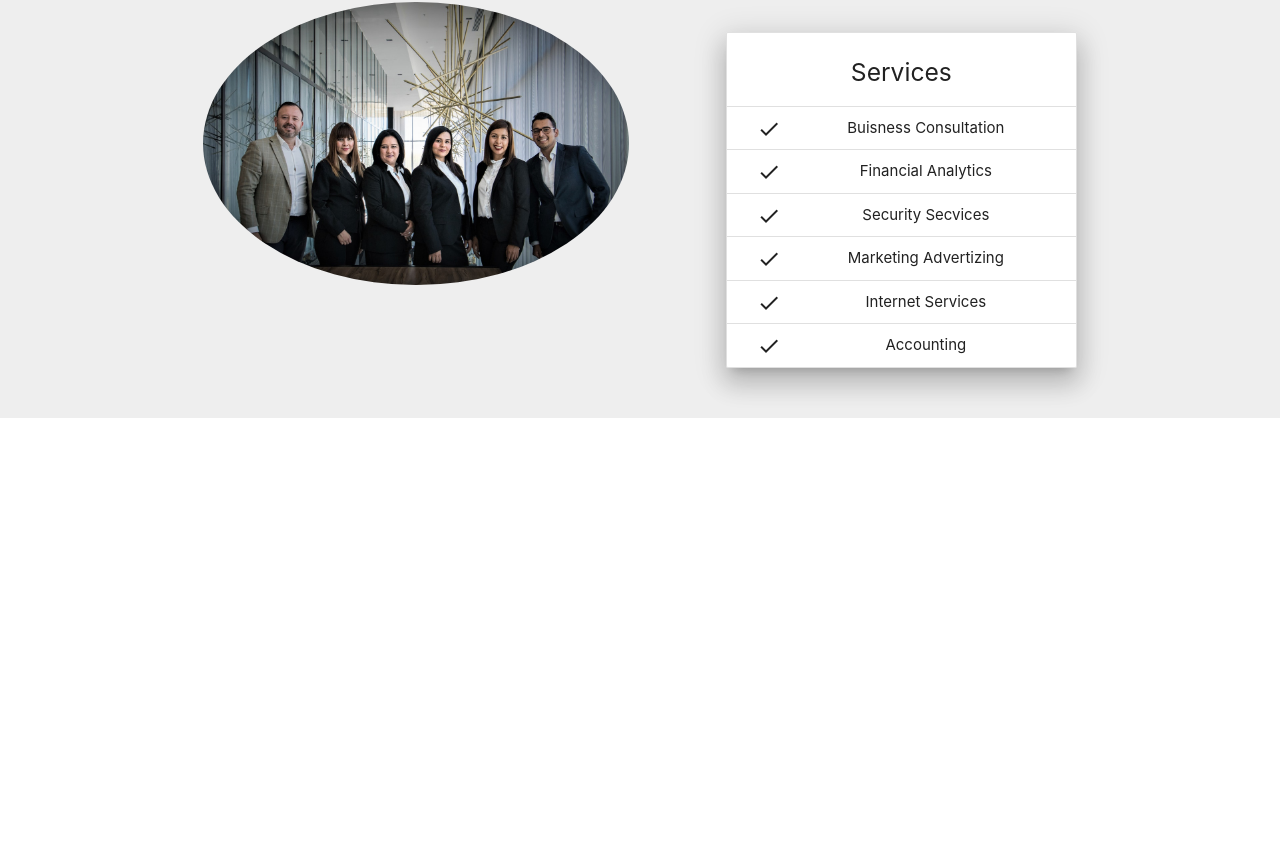
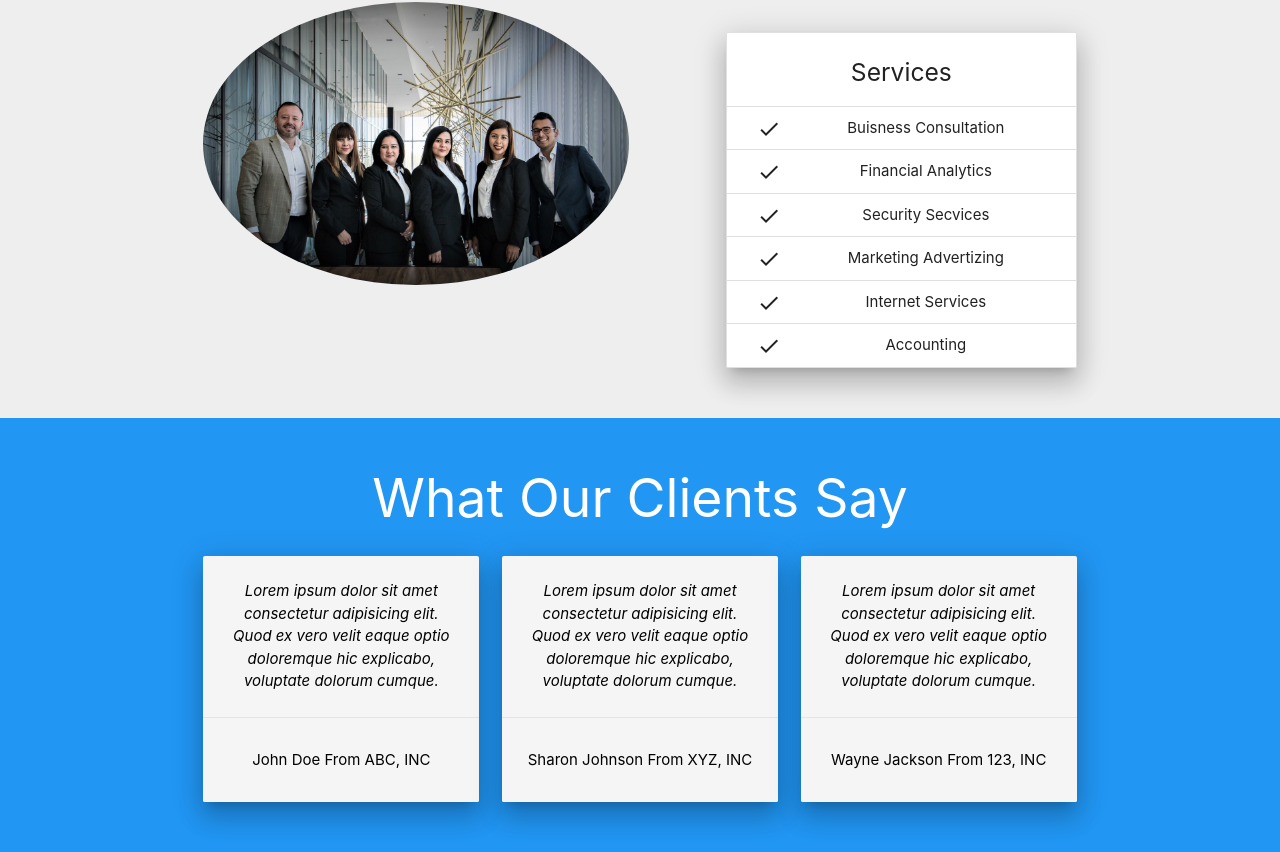
Before and after one commit to rahmat058/Bizland-React-One-Page-Template, a React (Create React App) app: page / in a window 1280 px wide. Shown: the part 1466-2318 px from the top of the page. Before the commit the page ends 1884 px from the top, so only its background shows below. Built offline with nearby package versions, Linux system fonts and the light colour scheme.

Commit message:
testimonial section is done

```diff
--- a/src/App.js
+++ b/src/App.js
@@ -6,6 +6,7 @@ import './assets/css/main.css'
 import Navbar from './components/navbar'
 import Boxes from './components/boxes'
 import About from './components/about'
+import Testimonials from './components/testimonial'
 
 class App extends Component {
 
@@ -29,6 +30,7 @@ class App extends Component {
         <Navbar />
         <Boxes />
         <About />
+        <Testimonials />
       </div>
     );
   }
--- /dev/null
+++ b/src/components/testimonial.js
@@ -0,0 +1,47 @@
+import React, { Component } from 'react'
+
+class Testimonials extends Component {
+  render() {
+    return (
+      <section className="section section-testimonials blue white-text center">
+        <div className="container">
+          <h2>What Our Clients Say</h2>
+          <div className="row">
+            <div className="col s12 m4">
+              <div className="card grey lighten-4 black-text z-depth-4">
+                <div className="card-content">
+                  <p><em>Lorem ipsum dolor sit amet consectetur adipisicing elit. Quod ex vero velit eaque optio doloremque hic explicabo, voluptate dolorum cumque.</em></p>
+                </div>
+                <div className="card-action">
+                  <p>John Doe From ABC, INC</p>
+                </div>
+              </div>
+            </div>
+            <div className="col s12 m4">
+              <div className="card grey lighten-4 black-text z-depth-4">
+                <div className="card-content">
+                  <p><em>Lorem ipsum dolor sit amet consectetur adipisicing elit. Quod ex vero velit eaque optio doloremque hic explicabo, voluptate dolorum cumque.</em></p>
+                </div>
+                <div className="card-action">
+                  <p>Sharon Johnson From XYZ, INC</p>
+                </div>
+              </div>
+            </div>
+            <div className="col s12 m4">
+              <div className="card grey lighten-4 black-text z-depth-4">
+                <div className="card-content">
+                  <p><em>Lorem ipsum dolor sit amet consectetur adipisicing elit. Quod ex vero velit eaque optio doloremque hic explicabo, voluptate dolorum cumque.</em></p>
+                </div>
+                <div className="card-action">
+                  <p>Wayne Jackson From 123, INC</p>
+                </div>
+              </div>
+            </div>
+          </div>
+        </div>
+      </section>
+    )
+  }
+}
+
+export default Testimonials
```
